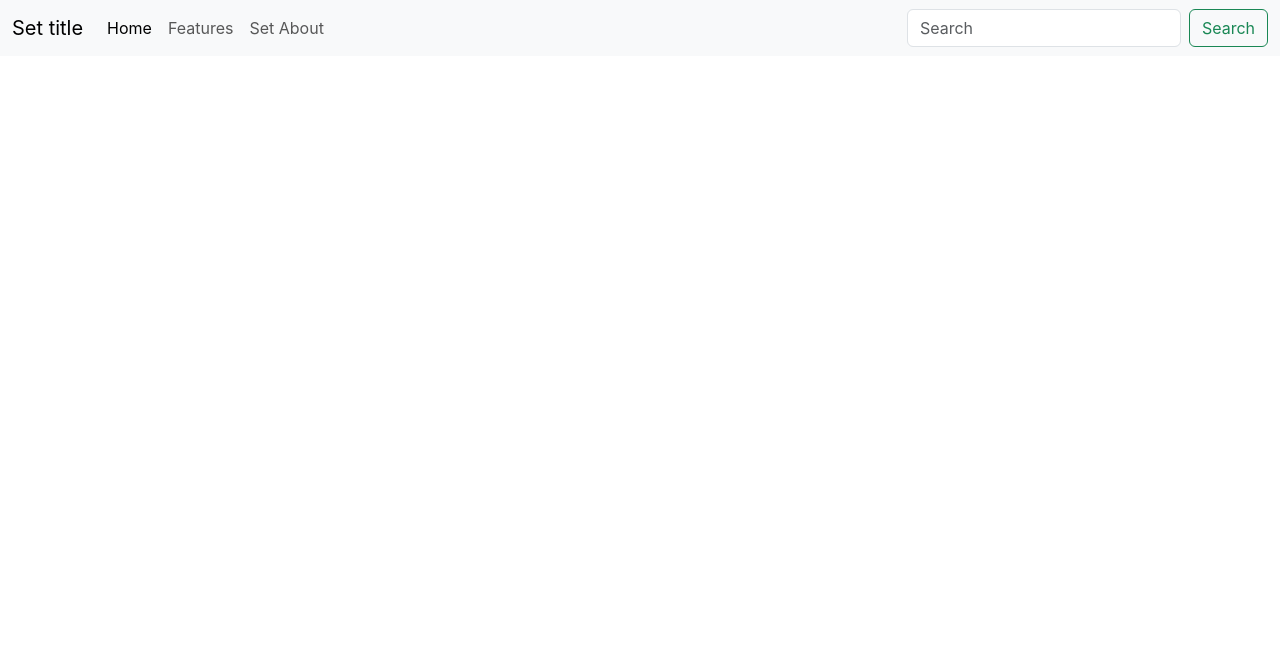
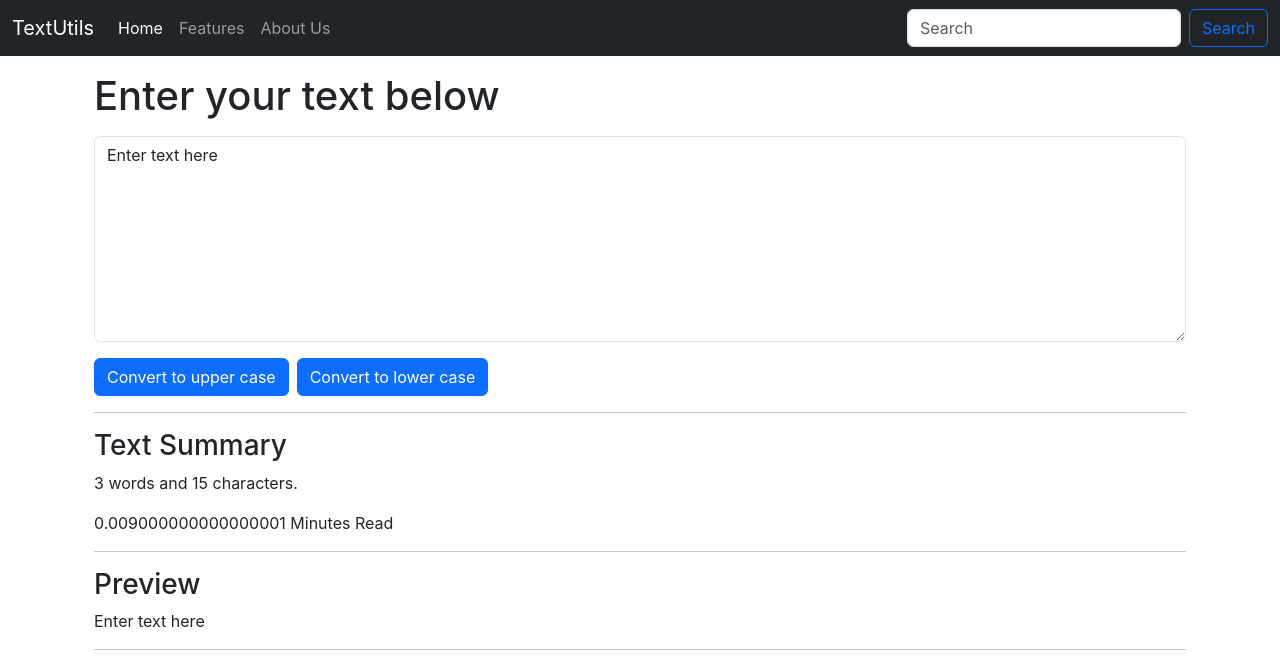
Before and after one commit to jaismeenMehra/TextUtils, a React (Create React App) app: page / in a window 1280 px wide. Shown: the top 666 px of the page. Built offline with nearby package versions, Linux system fonts and the light colour scheme.

Commit message:
form and functionalities added

```diff
--- a/src/App.css
+++ b/src/App.css
@@ -1,38 +1,4 @@
-.App {
-  text-align: center;
-}
-
-.App-logo {
-  height: 40vmin;
-  pointer-events: none;
-}
-
-@media (prefers-reduced-motion: no-preference) {
-  .App-logo {
-    animation: App-logo-spin infinite 20s linear;
-  }
-}
-
-.App-header {
-  background-color: #282c34;
-  min-height: 100vh;
-  display: flex;
-  flex-direction: column;
-  align-items: center;
-  justify-content: center;
-  font-size: calc(10px + 2vmin);
-  color: white;
-}
-
-.App-link {
-  color: #61dafb;
-}
-
-@keyframes App-logo-spin {
-  from {
-    transform: rotate(0deg);
-  }
-  to {
-    transform: rotate(360deg);
-  }
-}
+/* .bg{
+  background-color:
+  #EEEEEE;
+} */
--- a/src/App.js
+++ b/src/App.js
@@ -1,18 +1,19 @@
-
-import './App.css';
-import Navbar from './Components/Navbar';
-
-
+import "./App.css";
+import Navbar from "./Components/Navbar";
+import TextForm from "./Components/TextForm";
 
 function App() {
   return (
     <>
-  {/* props */}
-  {/* <Navbar title="TextUtils" about ="About Us"/> */}
-  <Navbar/>
-
+      {/* props */}
+      <Navbar title="TextUtils" about="About Us" />
+      {/* <Navbar/> */}
+      <div className="bg">
+        <div className="container">
+          <TextForm heading="Enter your text below" />
+        </div>
+      </div>
     </>
   );
-
 }
-    export default App;
+export default App;
--- a/src/Components/Navbar.js
+++ b/src/Components/Navbar.js
@@ -4,7 +4,7 @@
 
 export default function Navbar(props) {
   return (
-      <nav className="navbar navbar-expand-lg bg-body-tertiary">
+      <nav className="navbar navbar-expand-lg navbar-dark bg-dark">
     <div className="container-fluid">
       <button
         className="navbar-toggler"
@@ -46,7 +46,7 @@
             placeholder="Search"
             aria-label="Search"
           />
-          <button className="btn btn-outline-success" type="submit">
+          <button className="btn btn-outline-primary" type="submit">
             Search
           </button>
         </form>
@@ -57,9 +57,15 @@
 }
 
 
-Navbar.proptypes ={title: PropTypes.string,
-                    about: PropTypes.string}
 
+// prop --> properties
+// proptypes prevent that only valid type would be eneterd
+Navbar.propTypes ={title: PropTypes.string.isRequired,
+                    about: PropTypes.string.isRequired
+}
+
+
+// default props , will help when we don't pass props
 Navbar.defaultProps ={
     title: 'Set title',
     about:  'Set About'
--- /dev/null
+++ b/src/Components/TextForm.js
@@ -0,0 +1,52 @@
+import React, { useState } from "react";
+
+export default function TextForm(props) {
+  const handleUpClick = () => {
+    let newText = text.toUpperCase();
+    setText(newText);
+  };
+  const handlelowClick = () => {
+    let newText = text.toLowerCase();
+    setText(newText);
+  };
+
+  const handleOnChange = (event) => {
+    setText(event.target.value);
+  };
+  const [text, setText] = useState("Enter text here");
+  // text = "new text"; wrong way to update text
+  // setText("new text");
+
+  return (
+    <>
+      <div className="container">
+        <h1 className="my-3">{props.heading}</h1>
+        <div className="mb-3">
+          <textarea
+            className="form-control"
+            value={text}
+            onChange={handleOnChange}
+            id="myBox"
+            rows="8"
+          />
+        </div>
+        <button className="btn btn-primary" onClick={handleUpClick}>
+          Convert to upper case
+        </button>
+        <button className="btn btn-primary mx-2" onClick={handlelowClick}>
+          Convert to lower case
+        </button>
+      </div>
+      <div className="container my-3">
+        <hr />
+        <h3>Text Summary</h3>
+        <p>{text.split(" ").length} words and {text.length} characters.</p>
+        <p>{(0.003* text.split(" ").length)} Minutes Read</p>
+        <hr />
+        <h3>Preview</h3>
+        <p>{text}</p>
+        <hr />
+      </div>
+    </>
+  );
+}
```
